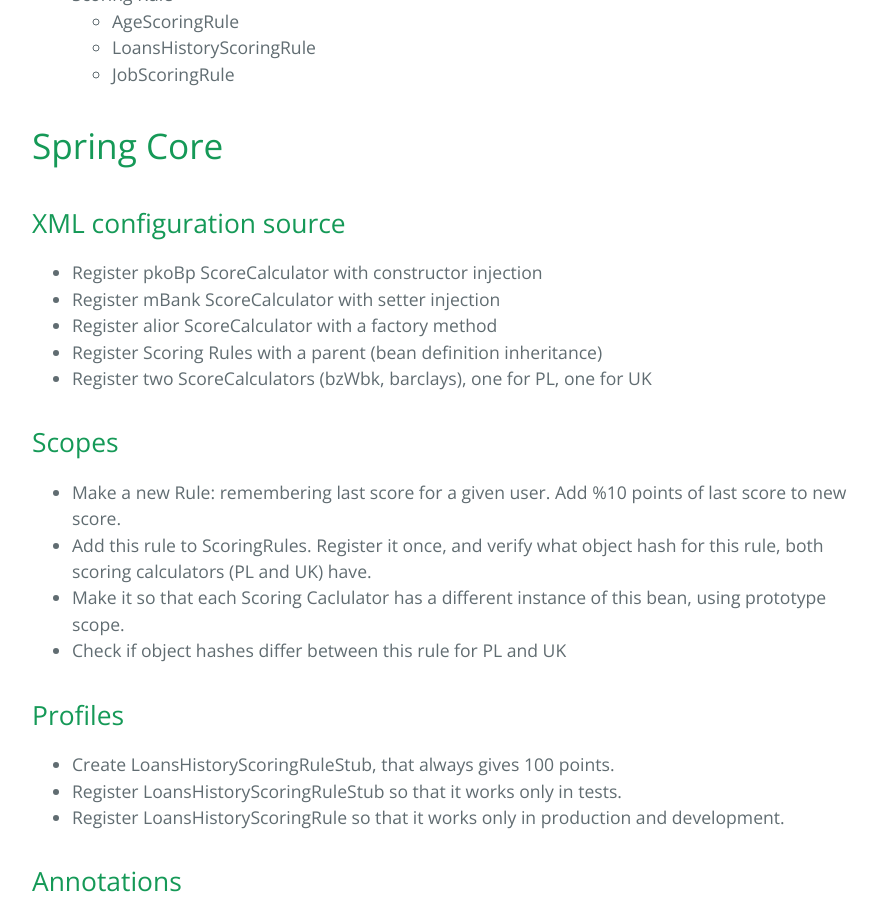
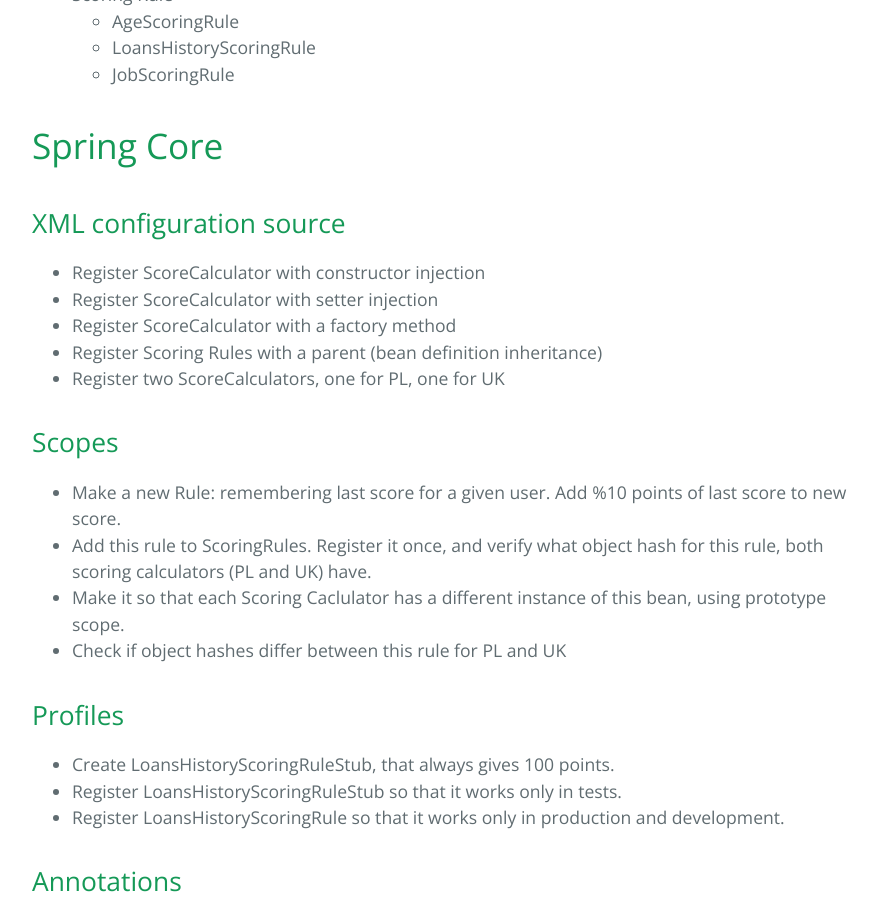
Before and after one commit to kospiotr/spring-core-workshops, a Jekyll site: the page built from index.md, in a window 1280 px wide and 900 px high, scrolled down 2347 px. Shown: the whole window, without its empty margins (192-1069 px from the left). Built offline with Jekyll 4.4.1, drawn with Linux system fonts in a browser that asks for light colours.

Commit message:
Update page

```diff
--- a/index.md
+++ b/index.md
@@ -78,11 +78,11 @@
 
 ## XML configuration source
 
-* Register pkoBp ScoreCalculator with constructor injection
-* Register mBank ScoreCalculator with setter injection
-* Register alior ScoreCalculator with a factory method
+* Register ScoreCalculator with constructor injection
+* Register ScoreCalculator with setter injection
+* Register ScoreCalculator with a factory method
 * Register Scoring Rules with a parent (bean definition inheritance)
-* Register two ScoreCalculators (bzWbk, barclays), one for PL, one for UK
+* Register two ScoreCalculators, one for PL, one for UK
 
 
 ## Scopes
```
Also changed, not shown: solution.md (+4 -0 lines).
